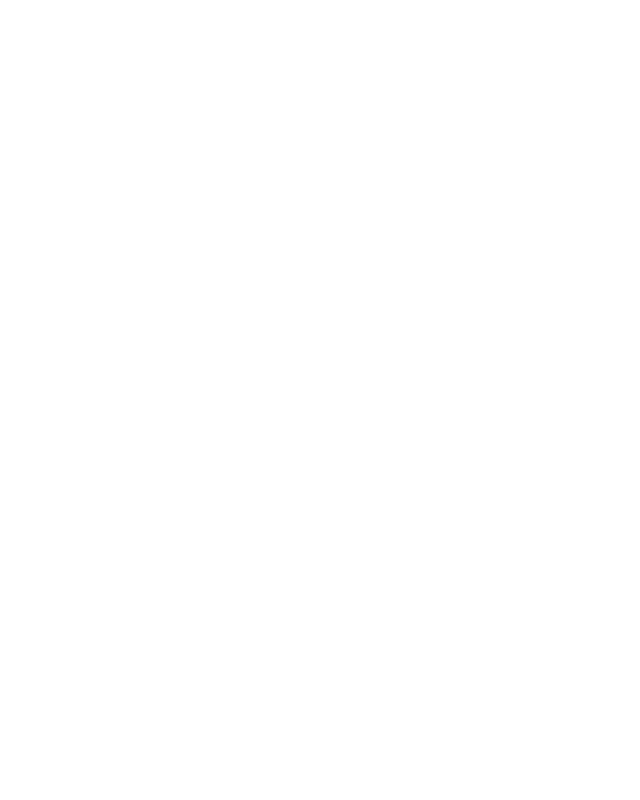
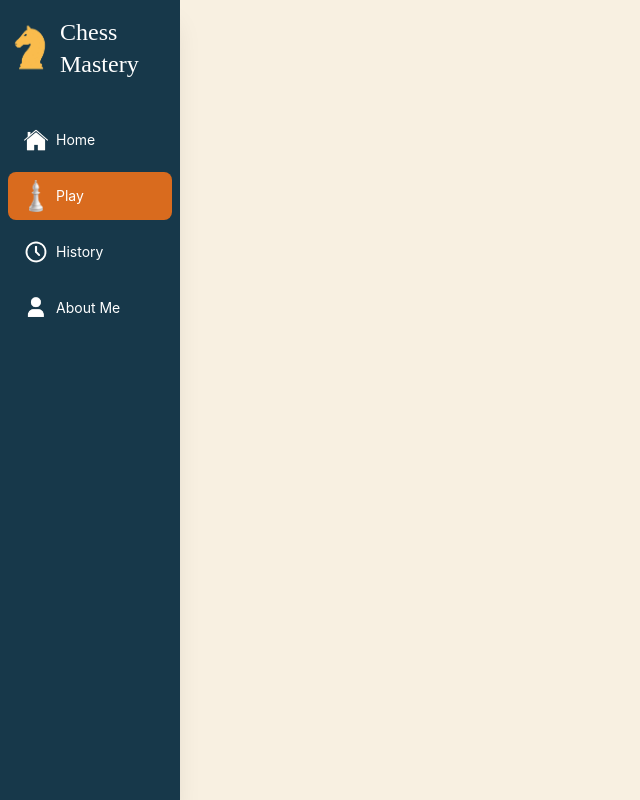
Before and after one commit to rameenali19/Chess-Game, a React (Vite) app: page /game in a window 1280 px wide. Before the commit this address had no page. Shown: the whole page, without its empty margins (0-640 px from the left). Built offline with nearby package versions, Linux system fonts and the light colour scheme.

Commit message:
Main Menu

```diff
--- a/src/App.jsx
+++ b/src/App.jsx
@@ -11,6 +11,7 @@ function App() {
     <Routes>
       <Route path="/" element={<HomePage />} />
       <Route path="/game/:id" element={<GamePage />} />
+      <Route path="/game" element={<GamePage />} />
       <Route path="/history" element={<HistoryPage />} />
       <Route path="/aboutMe" element={<AboutMe />} />
     </Routes>
--- a/src/Pages/GamePage.jsx
+++ b/src/Pages/GamePage.jsx
@@ -4,6 +4,7 @@ import NavBar from "../Components/NavBar";
 import { useParams } from "react-router-dom";
 import Info from "../Components/GamePageInfo";
 import { staleMate } from "../Chess/Stalemate";
+import MainMenu from "../Screens/MainMenu";
 
 function GamePage() {
   const [turn, setTurn] = useState("White")
@@ -11,11 +12,13 @@ function GamePage() {
   const [isStaleMate, setIsStaleMate] = useState(false);
   const { id } = useParams();
 
+
+
   return (
     <div className="bg-[rgb(248,240,225)] min-h-screen flex justify-around">
 
       <NavBar />
-
+      {id && (
         <main className=" flex gap-5 items-center">
 
           <Info
@@ -39,6 +42,13 @@ function GamePage() {
           </div>
 
         </main>
+      )}
+
+      {
+        !id && (
+          <MainMenu />
+        )
+      }
 
     </div>
   )
--- a/src/Screens/MainMenu.jsx
+++ b/src/Screens/MainMenu.jsx
@@ -0,0 +1,4 @@
+function MainMenu(){
+
+}
+export  default MainMenu
```
Lines whose indentation alone changed are shown as unchanged.
